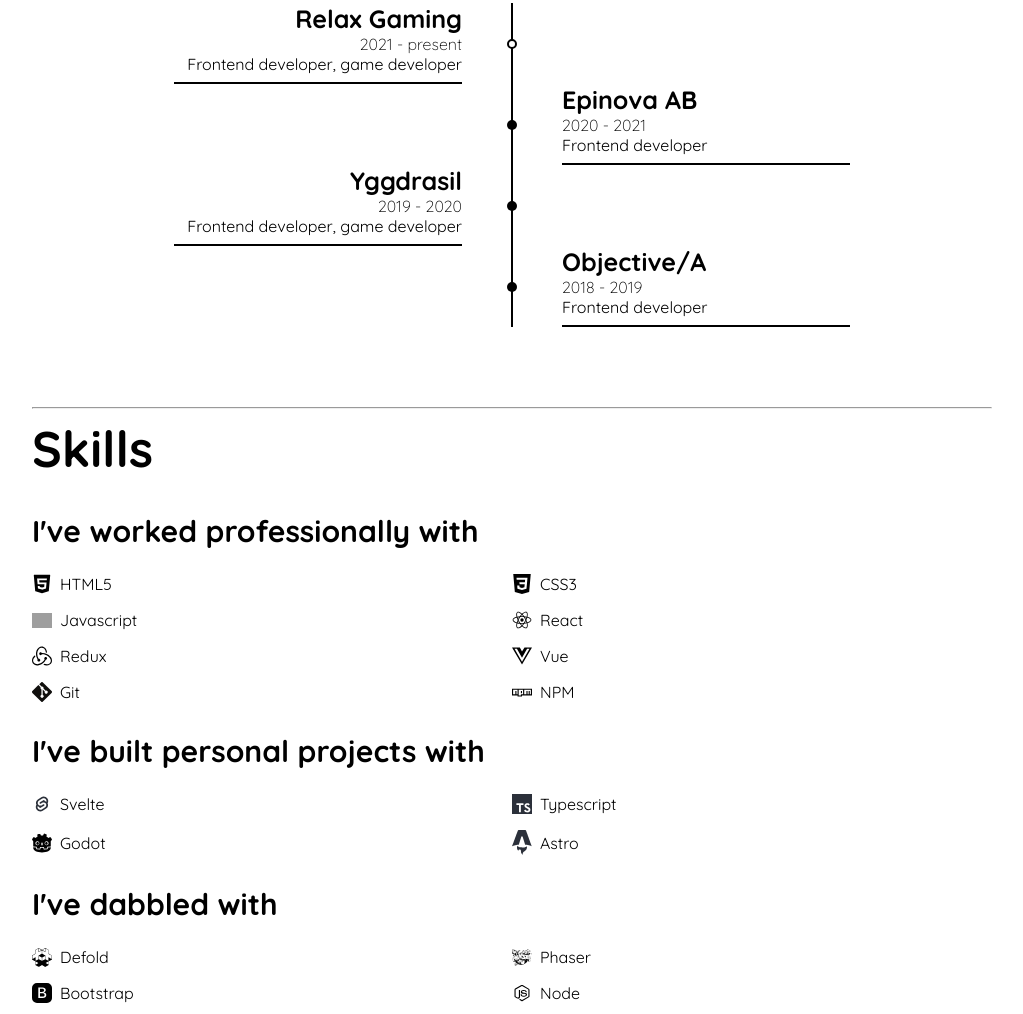
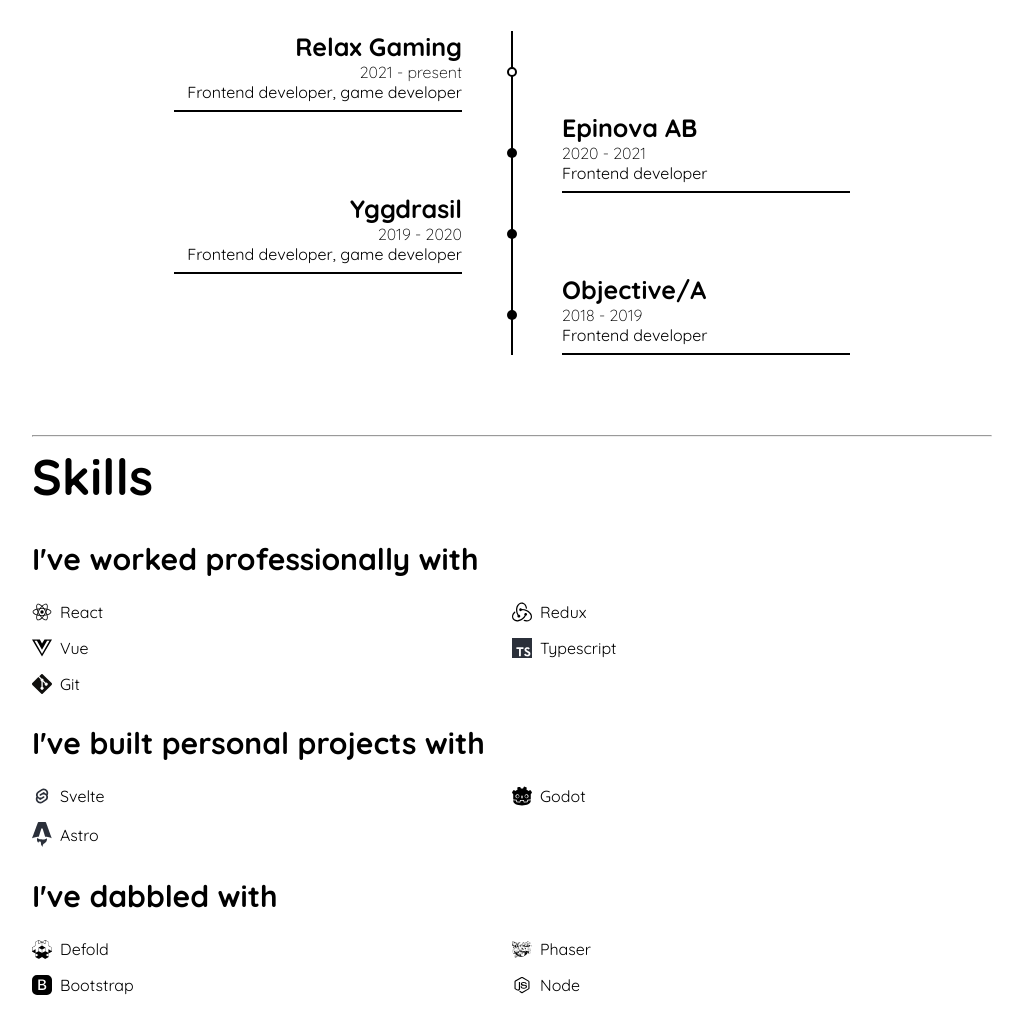
Before and after one commit to tedideborg/tedideborg.github.io, an Astro site: page / in a window 1280 px wide. Shown: the part 2379-3393 px from the top of the page, without its empty margins (128-1151 px from the left). Built offline with nearby package versions, Linux system fonts and the light colour scheme; Astro itself is replaced by a stand-in of ours; grey boxes are pictures that could not be loaded.

Commit message:
Updated font size on about and updated skills list

```diff
--- a/src/data/skills.json
+++ b/src/data/skills.json
@@ -5,40 +5,29 @@
             "skills": [
                 {
                     "id": 0,
-                    "what": "HTML5",
-                    "icon": "/icons/html5.svg"
-                },
-                {
-                    "id": 1,
-                    "what": "CSS3",
-                    "icon": "/icons/css3.svg"
-                },
-                {
-                    "id": 2,
-                    "what": "Javascript",
-                    "icon": "/icons/javascript.svg"
-                },
-                {
-                    "id": 3,
                     "what": "React",
                     "icon": "/icons/react.svg"
                 },
                 {
-                    "id": 4,
+                    "id": 1,
                     "what": "Redux",
                     "icon": "/icons/redux.svg"
                 },
                 {
-                    "id": 5,
+                    "id": 2,
                     "what": "Vue",
                     "icon": "/icons/vue.svg"
                 },
                 {
-                    "id": 6,
+                    "id": 3,
+                    "what": "Typescript",
+                    "icon": "/icons/typescript.svg"
+                },
+                {
+                    "id": 4,
                     "what": "Git",
                     "icon": "/icons/git.svg"
-                },
-                { "id": 7, "what": "NPM", "icon": "/icons/npm.svg" }
+                }
             ]
         },
         {
@@ -48,11 +37,6 @@
                     "id": 0,
                     "what": "Svelte",
                     "icon": "/icons/svelte.svg"
-                },
-                {
-                    "id": 1,
-                    "what": "Typescript",
-                    "icon": "/icons/typescript.svg"
                 },
                 { "id": 2, "what": "Godot", "icon": "/icons/godot.svg" },
                 { "id": 3, "what": "Astro", "icon": "/icons/astro.svg" }
--- a/src/partials/About.astro
+++ b/src/partials/About.astro
@@ -15,6 +15,7 @@
 <style>
 	p {
 		padding-right: 50px;
+        font-size: var(--fs-400)
 	}
 
 	img {
```
